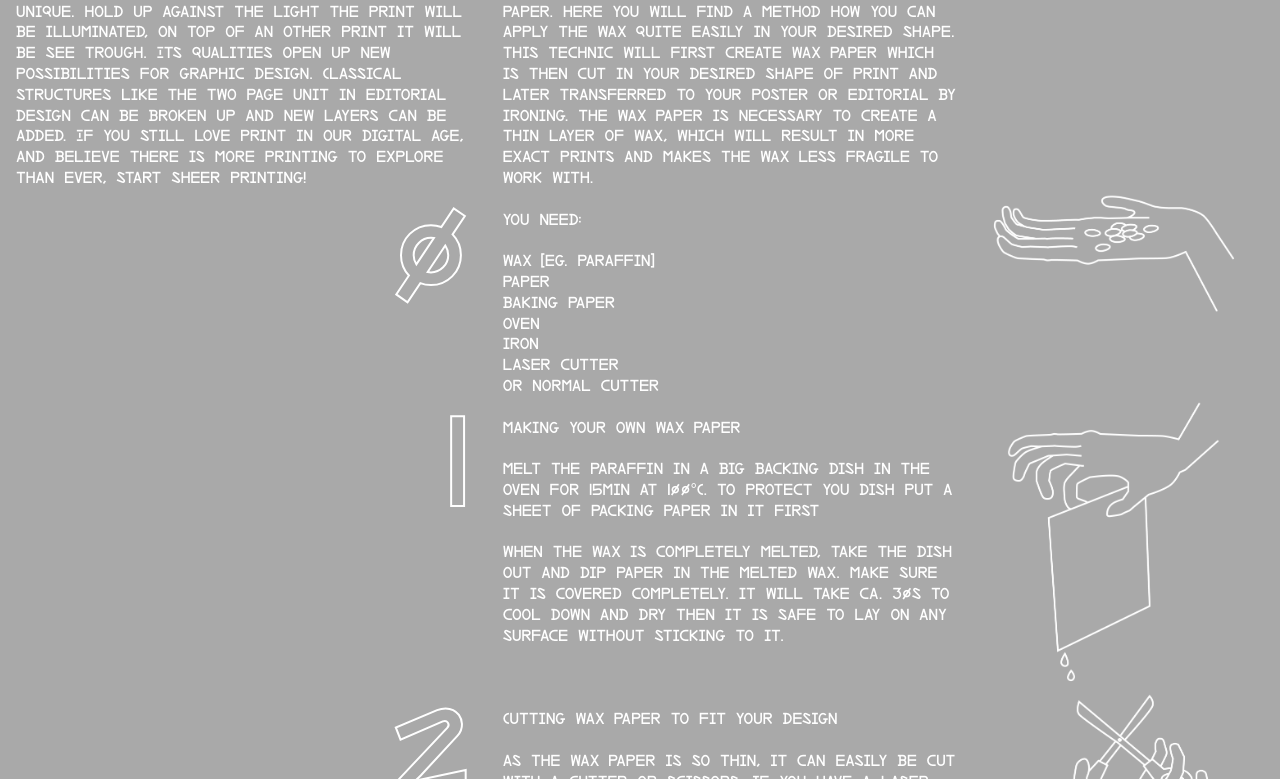
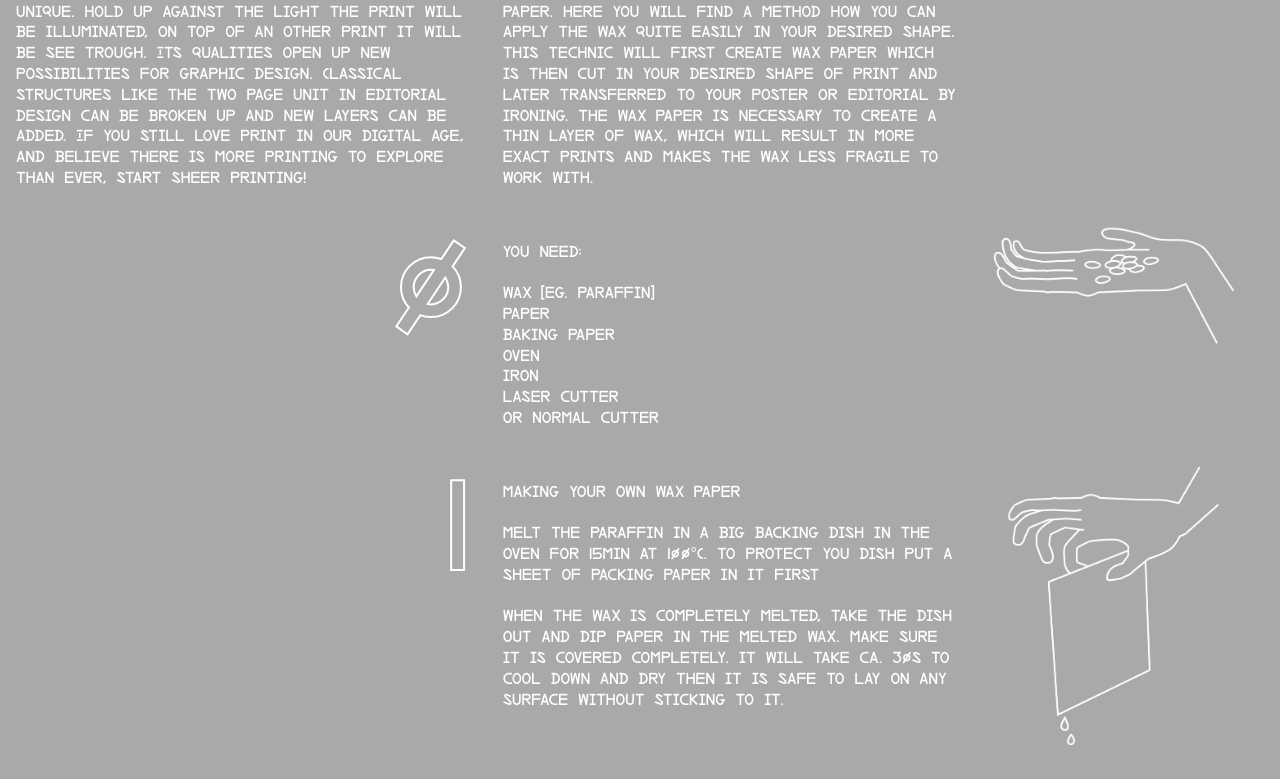
Before and after one commit to helenaappenzeller/sheerprint, a plain HTML site: page enter.html in a window 1280 px wide. Shown: the part 312-1091 px from the top of the page. Drawn offline with Linux system fonts and the light colour scheme.

Commit message:
Update main.css

```diff
--- a/styles/main.css
+++ b/styles/main.css
@@ -238,7 +238,7 @@ p{
   box-sizing: border-box;
 }
 
-/.row::after {
+.row::after {
   content: "";
   clear: both;
   display: block;
```
